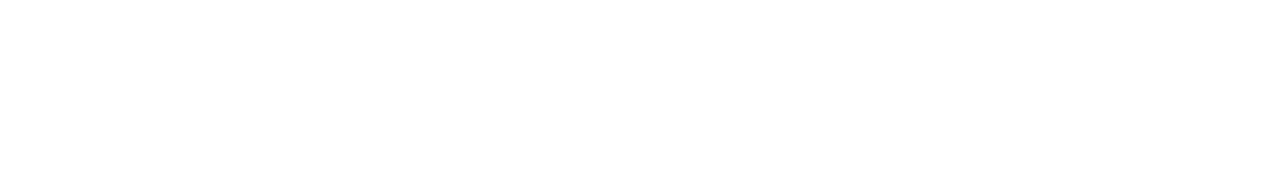
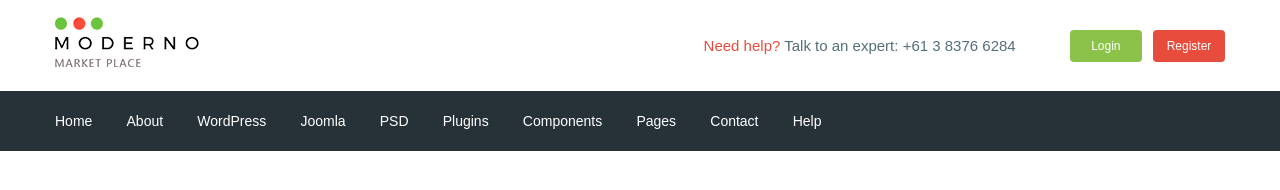
Before and after one commit to kis-kis/moderno-market, a website: page app/index.html in a window 1280 px wide. Drawn offline with nearby package versions, Linux system fonts and the light colour scheme; files that its build step writes are made by us from their sources.

Commit message:
added header

```diff
--- a/app/index.html
+++ b/app/index.html
@@ -5,12 +5,97 @@
     <meta charset="UTF-8">
     <meta name="viewport" content="width=device-width, initial-scale=1.0">
     <title>Document</title>
+    <link href="https://fonts.googleapis.com/css?family=Roboto:500,700&display=swap" rel="stylesheet">
     <link rel="stylesheet" href="css/libs.min.css">
     <link rel="stylesheet" href="css/style.min.css">
 </head>
 
 <body>
+    <header class="header">
+        <div class="header__top">
+            <div class="container">
+                <div class="header__top-inner">
+                    <div class="header__logo">
+                        <a href="#">
+                            <img src="images/logo.png" alt="">
+                        </a>
+                    </div>
+                    <div class="header__text">
+                        <a href="#">
+                            <span> Need help?</span>
+                        </a>
+                        Talk to an expert:
+                        <a class=header__phone href="tel:61383766284">+61 3 8376 6284</a>
+                    </div>
+                    <div class="header__box">
+                        <a class="basket" href="#"></a>
+                        <a class="header__btn header__btn-login" href="">Login</a>
+                        <a class="header__btn header__btn-register" href="">Register</a>
+                    </div>
+                </div>
+            </div>
+        </div>
 
+        <div class="header__menu">
+            <div class="container">
+                <nav class="menu">
+                    <ul class="menu__list">
+                        <li>
+                            <a href="#">
+                                Home
+                        </a>
+                        </li>
+                        <li>
+                            <a href="#">
+                                About
+                        </a>
+                        </li>
+                        <li>
+                            <a href="#">
+                                WordPress
+                        </a>
+                        </li>
+                        <li>
+                            <a href="#">
+                                Joomla
+                        </a>
+                        </li>
+                        <li>
+                            <a href="#">
+                                PSD
+                        </a>
+                        </li>
+                        <li>
+                            <a href="#">
+                                Plugins
+                        </a>
+                        </li>
+                        <li>
+                            <a href="#">
+                                Components
+                        </a>
+                        </li>
+                        <li>
+                            <a href="#">
+                                Pages
+
+                        </a>
+                        </li>
+                        <li>
+                            <a href="#">
+                                Contact
+                        </a>
+                        </li>
+                        <li>
+                            <a href="#">
+                                Help
+                        </a>
+                        </li>
+                    </ul>
+                </nav>
+            </div>
+        </div>
+    </header>
 
     <script src="https://ajax.googleapis.com/ajax/libs/jquery/3.4.1/jquery.min.js"></script>
     <script src="js/libs.min.js"></script>
--- /dev/null
+++ b/app/scss/_fonts.scss
@@ -0,0 +1,7 @@
+@font-face{
+    font-family: Roboto-Regular, sans-serif;
+    src: url('../fonts/Roboto-Regular.woff2') format('woff2'),
+         url('../fonts/Roboto-Regular.woff') format('woff');
+    font-weight: 400;
+    font-display: swap;
+}
--- /dev/null
+++ b/app/scss/_global.scss
@@ -0,0 +1,28 @@
+html{
+    box-sizing: border-box;
+}
+*, *::before, *::after{
+    box-sizing: inherit;
+}
+a{
+    display: inline-block;
+    text-decoration: none;
+    color: $text;
+}
+ul, li{
+    margin: 0;
+    padding: 0;
+    list-style: none;
+}
+body{
+    font-family: Roboto-Regular, sans-serif;
+    font-size: 15px;
+    line-height: 24px;
+    color: $text;
+
+}
+.container{
+    max-width: 1200px;
+    margin: 0 auto;
+    padding: 0 15px;
+}
--- /dev/null
+++ b/app/scss/_vars.scss
@@ -0,0 +1,4 @@
+$text: #546e7a;
+$red: #e74c3c;
+$green: #8bc34a;
+$bg: #263238;
--- a/app/scss/style.scss
+++ b/app/scss/style.scss
@@ -1,6 +1,52 @@
-html{
-    box-sizing: border-box;
+@import 'vars';
+@import 'global';
+@import 'fonts';
+
+.header__top-inner{
+    display: flex;
+    justify-content: space-between;
+    height: 91px;
+    align-items: center;
 }
-*, *::before, *::after{
-    box-sizing: inherit;
+.header__text{
+    margin-left: auto;
+    margin-right: 50px;
+    span{
+        color: $red;
+    }
 }
+.header__btn{
+    padding: 4px;
+    width: 72px;
+    border-radius: 4px;
+    text-align: center;
+    color: #fff;
+    font-size: 12px;
+}
+.header__btn-login{
+    background-color: $green;
+}
+.header__btn-register{
+    background-color: $red;
+    margin-left: 7px;
+}
+.header__menu{
+    background-color: $bg;
+}
+.menu{
+    display: flex;
+    align-items: center;
+    height: 60px;
+}
+.menu__list{
+    li{
+        display: inline-block;
+        & + li{
+            margin-left: 30px;
+        }
+    }
+    a{
+       color: #fff;
+       font-size: 14px;
+    }
+}
--- a/gulpfile.js
+++ b/gulpfile.js
@@ -8,7 +8,7 @@ let gulp = require('gulp'),
     cssmin = require('gulp-cssmin');
 
 gulp.task('sass', function(){
-    return gulp.src('app/scss/style.scss')
+    return gulp.src('app/scss/**/*.scss')
         .pipe(sass({outputStyle: 'compressed'}))
         .pipe(rename({suffix: '.min'}))
         .pipe(autoprefixer({
@@ -59,7 +59,7 @@ gulp.task('browser-sync', function(){
 });
 
 gulp.task('watch', function(){
-    gulp.watch('app/scss/style.scss', gulp.parallel('sass'))
+    gulp.watch('app/scss/**/*.scss', gulp.parallel('sass'))
     gulp.watch('app/*.html', gulp.parallel('html'))
     gulp.watch('app/js/*.js', gulp.parallel('js'))
 });
```
Also changed, not shown: app/fonts/Roboto-Regular.woff (added), app/fonts/Roboto-Regular.woff2 (added), app/images/logo.png (added).
